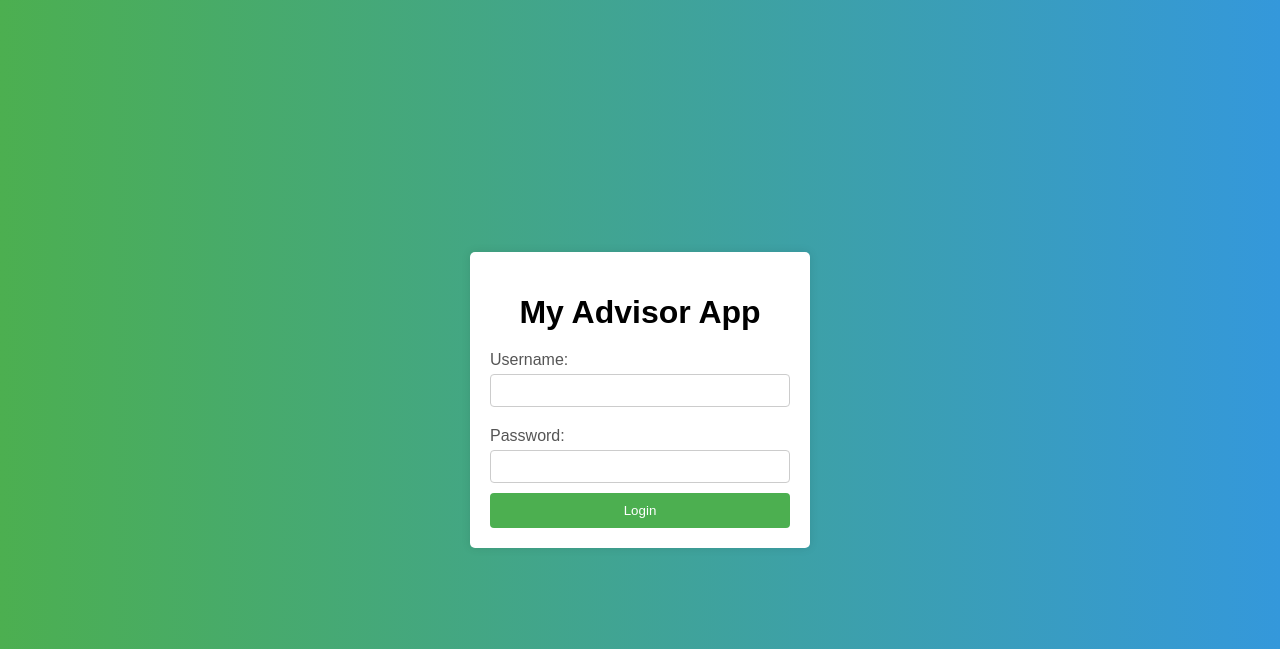
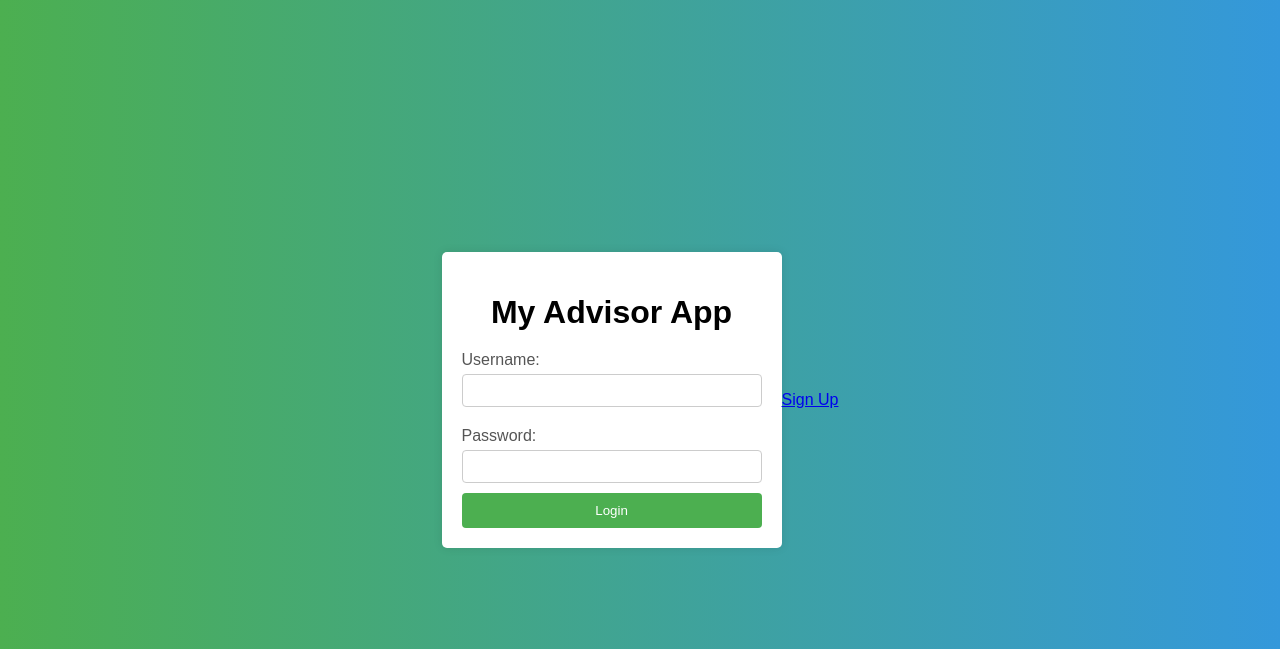
Before and after one commit to kwamet/My-Advisor-App-A2K-Devs, a Flask app: page /login in a window 1280 px wide. Shown: the top 649 px of the page. Run offline with Flask 3, Linux system fonts and the light colour scheme.

Commit message:
Added the option to go to the signup page from login.html

```diff
--- a/App/templates/login.html
+++ b/App/templates/login.html
@@ -79,5 +79,8 @@
         <input type="password" id="password" name="password" required>
         <button type="submit">Login</button>
     </form>
+
+    <a href="{{ url_for('signup') }}">Sign Up</a>
+
 </body>
 </html>
```
